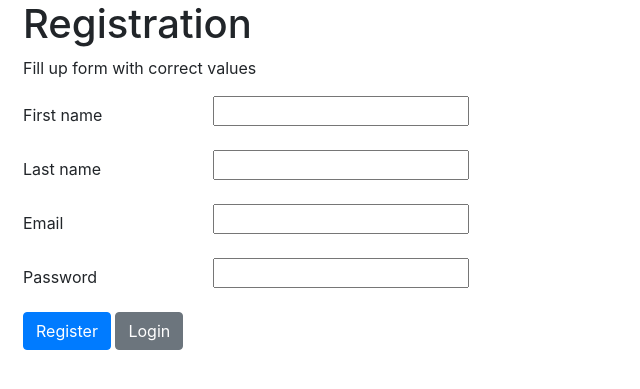
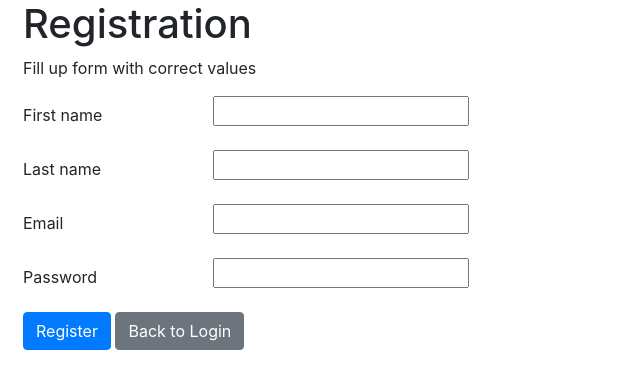
Before and after one commit to celticcelery/LAMPTodolist, a PHP site: page /registration.php in a window 1280 px wide. Shown: the top 389 px of the page, without its empty margins (0-640 px from the left). Run offline with PHP 8.4, Linux system fonts and the light colour scheme; some libraries are stand-ins or nearby versions.

Commit message:
edit button

```diff
--- a/registration.php
+++ b/registration.php
@@ -49,7 +49,7 @@ if(isset($_POST['register'])) {
             </div>
         </div>
         <input type="submit" id="register" name="register" class="btn btn-primary" value="Register">
-        <a href="index.php" class="btn btn-secondary">Login</a></div>
+        <a href="index.php" class="btn btn-secondary">Back to Login</a></div>
 </form>
 </div>
 
```
